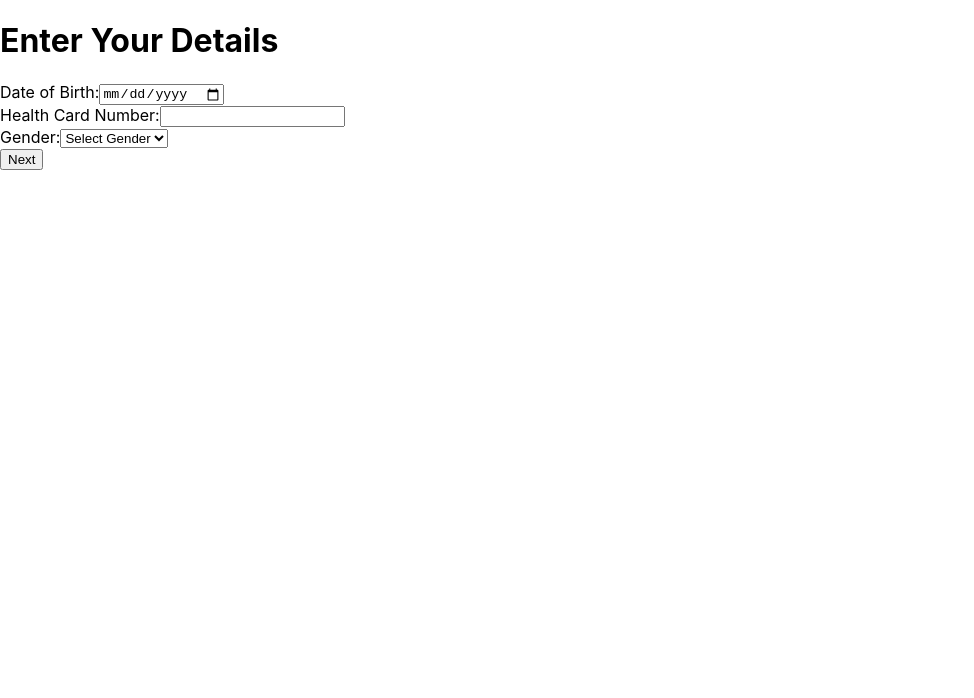
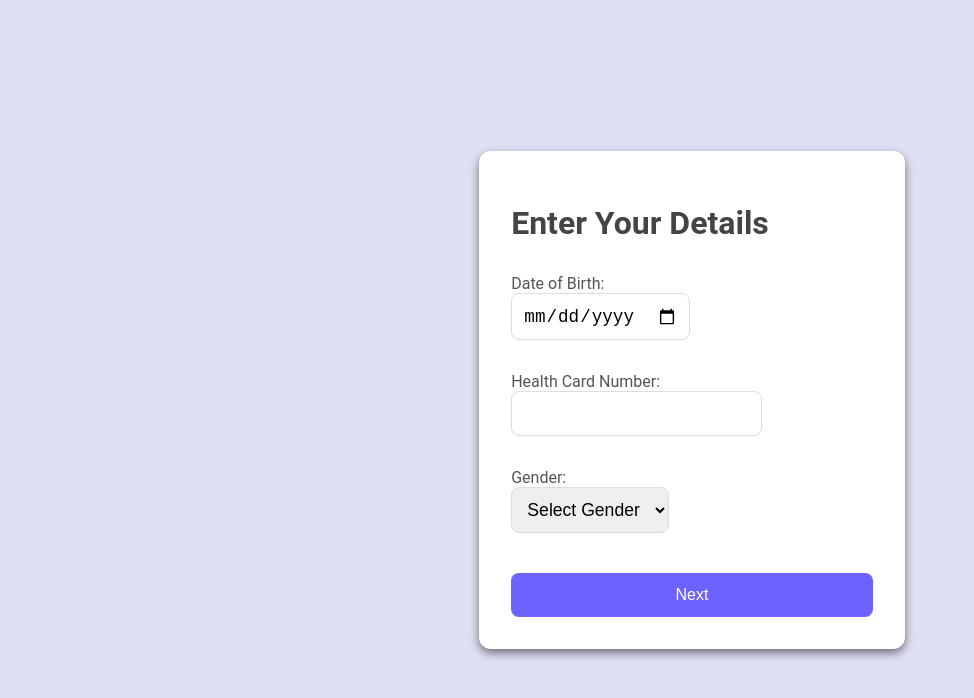
Before and after one commit to MLaranjeiro/Patient-Registration-SPA, a React (Create React App) app: page /view2 in a window 1280 px wide. Shown: the top 698 px of the page, without its empty margins (0-974 px from the left). Built offline with nearby package versions, Linux system fonts and the light colour scheme.

Commit message:
Enhance styling and structure of forms in View1, View2, and View3; add container and summary card classes for improved layout

```diff
--- a/src/index.css
+++ b/src/index.css
@@ -1,13 +1,93 @@
 body {
   margin: 0;
-  font-family: -apple-system, BlinkMacSystemFont, 'Segoe UI', 'Roboto', 'Oxygen',
-    'Ubuntu', 'Cantarell', 'Fira Sans', 'Droid Sans', 'Helvetica Neue',
-    sans-serif;
+  font-family: 'Roboto', sans-serif;
   -webkit-font-smoothing: antialiased;
   -moz-osx-font-smoothing: grayscale;
+  background: #e0e0f5;
+  color: #333;
+  padding: 0;
+  min-height: 100vh;
+  display: flex;
+  justify-content: center;
+  align-items: center;
 }
 
-code {
-  font-family: source-code-pro, Menlo, Monaco, Consolas, 'Courier New',
-    monospace;
+.container {
+  background: white;
+  padding: 2rem;
+  border-radius: 12px;
+  box-shadow: 0 4px 10px rgba(0, 0, 0, 0.5);
+  max-width: 500px;
+  width: 100%;
+  margin: 20px;
 }
+
+.form-group {
+  margin-bottom: 1.5rem;
+  text-align: left;
+}
+
+h1 {
+  font-size: 2rem;
+  margin-bottom: 2rem;
+  color: #444;
+}
+
+form {
+  display: flex;
+  flex-direction: column;
+  gap: 0.5rem;
+}
+
+label {
+  display: block;
+  font-weight: 400;
+  color: #555;
+}
+
+input,
+select {
+  padding: 0.7rem;
+  border: 1px solid #ddd;
+  border-radius: 8px;
+  font-size: 1.1rem;
+}
+
+button {
+  padding: 0.8rem;
+  background: #6c63ff;
+  color: white;
+  border: none;
+  border-radius: 8px;
+  font-size: 1rem;
+  font-weight: 500;
+  margin-top: 0.5rem;
+}
+
+button:hover {
+  background: #5a52e0;
+}
+
+.error {
+  color: #ff4d4d;
+  font-size: 1rem;
+}
+
+.summary-card {
+  background: #f9f9f9;
+  padding: 1rem;
+  border-radius: 8px;
+  margin-top: 1rem;
+}
+
+.summary-card p {
+  margin: 0.5rem 0;
+}
+
+.summary-card .summarylabel {
+  font-weight: bold;
+  display: inline-block;
+  width: 170px;
+  text-align: left;
+  margin-right: 10px;
+}
--- a/src/views/view1.js
+++ b/src/views/view1.js
@@ -19,7 +19,7 @@ function View1() {
 
     // Validate input with alphabets only using regex
     if (!/^[a-zA-Z]+$/.test(firstName) || !/^[a-zA-Z]+$/.test(lastName)) {
-      setError('Names should contain only alphabetic characters (A-Z).');
+      setError('Names should contain only letters.');
       return;
     }
 
@@ -32,30 +32,30 @@ function View1() {
   };
 
   return (
-    <div>
+    <div className="container">
       <h1>Enter Your Name</h1>
       <form onSubmit={handleSubmit}>
-        <label>
-          First Name:
+        <div className="form-group">
+          <label>First Name:</label>
           <input
             type="text"
             value={firstName}
             onChange={(e) => setFirstName(e.target.value)}
             required
           />
-        </label>
-        <br />
-        <label>
-          Last Name:
+        </div>
+
+        <div className="form-group">
+          <label>Last Name:</label>
           <input
             type="text"
             value={lastName}
             onChange={(e) => setLastName(e.target.value)}
             required
           />
-        </label>
-        <br />
-        {error && <p style={{ color: 'red' }}>{error}</p>} {/* Display error message */}
+        </div>
+
+        {error && <p className="error">{error}</p>}
         <button type="submit">Next</button>
       </form>
     </div>
--- a/src/views/view2.js
+++ b/src/views/view2.js
@@ -60,40 +60,40 @@ function View2() {
   };
 
   return (
-    <div>
+    <div className="container">
       <h1>Enter Your Details</h1>
       <form onSubmit={handleSubmit}>
-        <label>
-          Date of Birth:
+        <div className="form-group">
+          <label>Date of Birth:</label>
           <input
             type="date"
             value={dob}
             onChange={(e) => setDob(e.target.value)}
             required
           />
-        </label>
-        <br />
-        <label>
-          Health Card Number:
+        </div>
+
+        <div className="form-group">
+          <label>Health Card Number:</label>
           <input
             type="text"
             value={healthCardNumber}
             onChange={(e) => setHealthCardNumber(e.target.value)}
             required
           />
-        </label>
-        <br />
-        <label>
-          Gender:
+        </div>
+
+        <div className="form-group">
+          <label>Gender:</label>
           <select value={gender} onChange={(e) => setGender(e.target.value)} required>
             <option value="">Select Gender</option>
             <option value="male">Male</option>
             <option value="female">Female</option>
             <option value="other">Other</option>
           </select>
-        </label>
-        <br />
-        {error && <p style={{ color: 'red' }}>{error}</p>}
+        </div>
+
+        {error && <p className="error">{error}</p>}
         <button type="submit">Next</button>
       </form>
     </div>
--- a/src/views/view3.js
+++ b/src/views/view3.js
@@ -32,14 +32,15 @@ function View3() {
   };
 
   return (
-    <div>
+    <div className="container">
       <h1>Summary</h1>
-      <p><strong>First Name:</strong> {summary.firstName}</p>
-      <p><strong>Last Name:</strong> {summary.lastName}</p>
-      <p><strong>Date of Birth:</strong> {summary.dob}</p>
-      <p><strong>Gender:</strong> {summary.gender}</p>
-      <p><strong>Health Card Number:</strong> {summary.healthCardNumber}</p>
-
+        <div className="summary-card">
+            <p><span className="summarylabel">First Name:</span> {summary.firstName}</p>
+            <p><span className="summarylabel">Last Name:</span> {summary.lastName}</p>
+            <p><span className="summarylabel">Date of Birth:</span> {summary.dob}</p>
+            <p><span className="summarylabel">Gender:</span> {summary.gender}</p>
+            <p><span className="summarylabel">Health Card Number:</span> {summary.healthCardNumber}</p>
+        </div>
       <button onClick={handleBackToView1}>New Registration? Click Here!</button>
     </div>
   );
```
